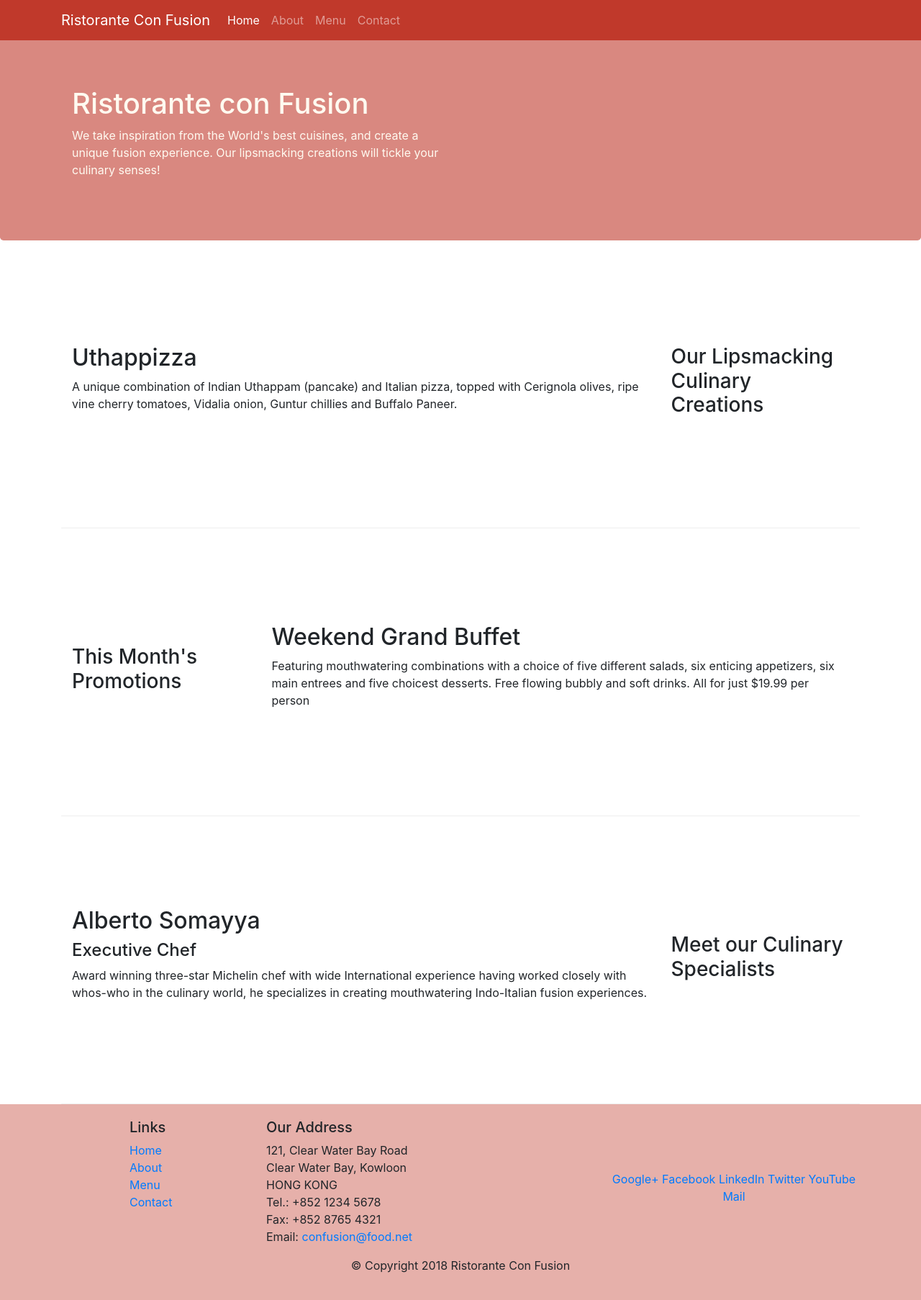
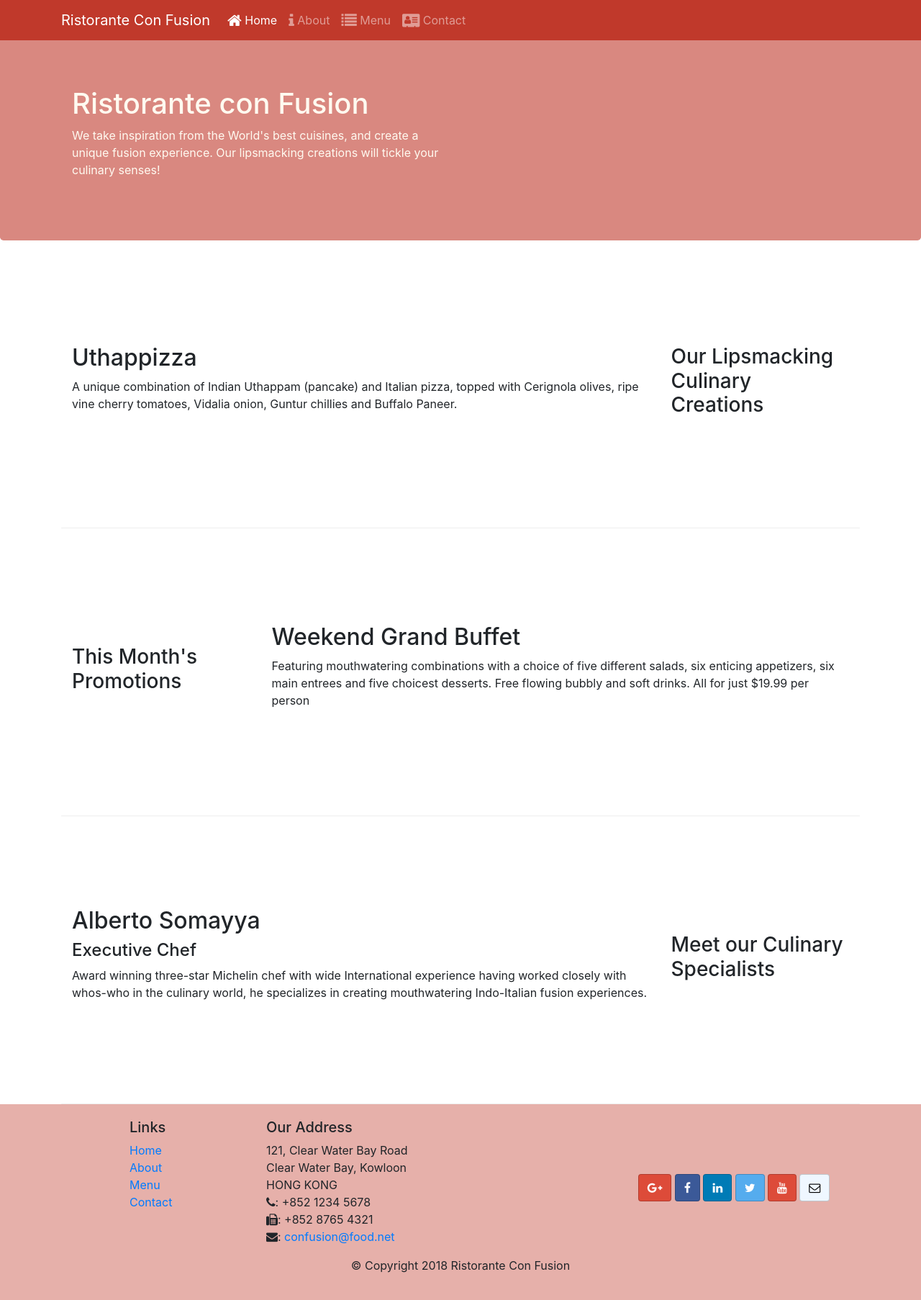
Before and after one commit to bahaayoussof/conFusion, a website: page index.html in a window 1280 px wide. Shown: the whole page at 72% size. Drawn offline with nearby package versions, Linux system fonts and the light colour scheme.

Commit message:
Icon Fonts

```diff
--- a/aboutus.html
+++ b/aboutus.html
@@ -13,6 +13,14 @@
     <link
       rel="stylesheet"
       href="node_modules/bootstrap/dist/css/bootstrap.min.css"
+    />
+    <link
+      rel="stylesheet"
+      href="node_modules/font-awesome/css/font-awesome.min.css"
+    />
+    <link
+      rel="stylesheet"
+      href="node_modules/bootstrap-social/bootstrap-social.css"
     />
     <link rel="stylesheet" href="css/styles.css" />
     <title>Ristorante Con Fusion: About Us</title>
@@ -34,13 +42,25 @@
         <div class="collapse navbar-collapse" id="Navbar">
           <ul class="navbar-nav mr-auto">
             <li class="nav-item">
-              <a class="nav-link" href="./index.html">Home</a>
+              <a class="nav-link" href="./index.html"
+                ><span class="fa fa-home fa-lg"></span> Home</a
+              >
             </li>
             <li class="nav-item active">
-              <a class="nav-link" href="#">About</a>
+              <a class="nav-link" href="#"
+                ><span class="fa fa-info fa-lg"></span> About</a
+              >
             </li>
-            <li class="nav-item"><a class="nav-link" href="#">Menu</a></li>
-            <li class="nav-item"><a class="nav-link" href="#">Contact</a></li>
+            <li class="nav-item">
+              <a class="nav-link" href="#"
+                ><span class="fa fa-list fa-lg"></span> Menu</a
+              >
+            </li>
+            <li class="nav-item">
+              <a class="nav-link" href="#"
+                ><span class="fa fa-address-card fa-lg"></span> Contact</a
+              >
+            </li>
           </ul>
         </div>
       </div>
@@ -66,10 +86,10 @@
     <!-- Page content -->
     <div class="container">
       <div class="row">
-          <ol class="col-12 breadcrumb">
-            <li class="breadcrumb-item"><a href="./index.html">Home</a></li>
-            <li class="breadcrumb-item active">About Us</li>
-          </ol>
+        <ol class="col-12 breadcrumb">
+          <li class="breadcrumb-item"><a href="./index.html">Home</a></li>
+          <li class="breadcrumb-item active">About Us</li>
+        </ol>
         <div class="col-12">
           <h3>About Us</h3>
           <hr />
@@ -169,19 +189,19 @@
               121, Clear Water Bay Road<br />
               Clear Water Bay, Kowloon<br />
               HONG KONG<br />
-              Tel.: +852 1234 5678<br />
-              Fax: +852 8765 4321<br />
-              Email: <a href="mailto:confusion@food.net">confusion@food.net</a>
+              <i class="fa fa-phone"></i>: +852 1234 5678<br />
+              <i class="fa fa-fax"></i>: +852 8765 4321<br />
+              <i class="fa fa-envelope"></i>: <a href="mailto:confusion@food.net">confusion@food.net</a>
             </address>
           </div>
           <div class="col-12 col-sm-4 align-self-center">
             <div class="text-center">
-              <a href="http://google.com/+">Google+</a>
-              <a href="http://www.facebook.com/profile.php?id=">Facebook</a>
-              <a href="http://www.linkedin.com/in/">LinkedIn</a>
-              <a href="http://twitter.com/">Twitter</a>
-              <a href="http://youtube.com/">YouTube</a>
-              <a href="mailto:">Mail</a>
+              <a class="btn btn-socail-icon btn-google" href="http://google.com/+"><i class="fa fa-google-plus"></i></a>
+              <a class="btn btn-socail-icon btn-facebook" href="http://www.facebook.com/profile.php?id="><i class="fa fa-facebook"></i></a>
+              <a class="btn btn-socail-icon btn-linkedin" href="http://www.linkedin.com/in/"><i class="fa fa-linkedin"></i></a>
+              <a class="btn btn-socail-icon btn-twitter" href="http://twitter.com/"><i class="fa fa-twitter"></i></a>
+              <a class="btn btn-socail-icon btn-google" href="http://youtube.com/"><i class="fa fa-youtube"></i></a>
+              <a class="btn btn-socail-icon btn-reddit" href="mailto:"><i class="fa fa-envelope-o"></i></a>
             </div>
           </div>
         </div>
--- a/index.html
+++ b/index.html
@@ -13,6 +13,14 @@
     <link
       rel="stylesheet"
       href="node_modules/bootstrap/dist/css/bootstrap.min.css"
+    />
+    <link
+      rel="stylesheet"
+      href="node_modules/font-awesome/css/font-awesome.min.css"
+    />
+    <link
+      rel="stylesheet"
+      href="node_modules/bootstrap-social/bootstrap-social.css"
     />
     <link rel="stylesheet" href="css/styles.css" />
     <title>Ristorante Con Fusion</title>
@@ -34,13 +42,25 @@
         <div class="collapse navbar-collapse" id="Navbar">
           <ul class="navbar-nav mr-auto">
             <li class="nav-item active">
-              <a class="nav-link" href="#">Home</a>
+              <a class="nav-link" href="#"
+                ><span class="fa fa-home fa-lg"></span> Home</a
+              >
             </li>
             <li class="nav-item">
-              <a class="nav-link" href="./aboutus.html">About</a>
+              <a class="nav-link" href="./aboutus.html"
+                ><span class="fa fa-info fa-lg"></span> About</a
+              >
             </li>
-            <li class="nav-item"><a class="nav-link" href="#">Menu</a></li>
-            <li class="nav-item"><a class="nav-link" href="#">Contact</a></li>
+            <li class="nav-item">
+              <a class="nav-link" href="#"
+                ><span class="fa fa-list fa-lg"></span> Menu</a
+              >
+            </li>
+            <li class="nav-item">
+              <a class="nav-link" href="#"
+                ><span class="fa fa-address-card fa-lg"></span> Contact</a
+              >
+            </li>
           </ul>
         </div>
       </div>
@@ -130,19 +150,20 @@
               121, Clear Water Bay Road<br />
               Clear Water Bay, Kowloon<br />
               HONG KONG<br />
-              Tel.: +852 1234 5678<br />
-              Fax: +852 8765 4321<br />
-              Email: <a href="mailto:confusion@food.net">confusion@food.net</a>
+              <i class="fa fa-phone"></i>: +852 1234 5678<br />
+              <i class="fa fa-fax"></i>: +852 8765 4321<br />
+              <i class="fa fa-envelope"></i>:
+              <a href="mailto:confusion@food.net">confusion@food.net</a>
             </address>
           </div>
           <div class="col-12 col-sm-4 align-self-center">
             <div class="text-center">
-              <a href="http://google.com/+">Google+</a>
-              <a href="http://www.facebook.com/profile.php?id=">Facebook</a>
-              <a href="http://www.linkedin.com/in/">LinkedIn</a>
-              <a href="http://twitter.com/">Twitter</a>
-              <a href="http://youtube.com/">YouTube</a>
-              <a href="mailto:">Mail</a>
+              <a class="btn btn-socail-icon btn-google" href="http://google.com/+"><i class="fa fa-google-plus"></i></a>
+              <a class="btn btn-socail-icon btn-facebook" href="http://www.facebook.com/profile.php?id="><i class="fa fa-facebook"></i></a>
+              <a class="btn btn-socail-icon btn-linkedin" href="http://www.linkedin.com/in/"><i class="fa fa-linkedin"></i></a>
+              <a class="btn btn-socail-icon btn-twitter" href="http://twitter.com/"><i class="fa fa-twitter"></i></a>
+              <a class="btn btn-socail-icon btn-google" href="http://youtube.com/"><i class="fa fa-youtube"></i></a>
+              <a class="btn btn-socail-icon btn-reddit" href="mailto:"><i class="fa fa-envelope-o"></i></a>
             </div>
           </div>
         </div>
--- a/package.json
+++ b/package.json
@@ -15,6 +15,8 @@
   },
   "dependencies": {
     "bootstrap": "^4.0.0",
+    "bootstrap-social": "^5.1.1",
+    "font-awesome": "^4.7.0",
     "jquery": "^3.3.1",
     "popper.js": "^1.12.9"
   }
```
Also changed, not shown: 1 other file.
